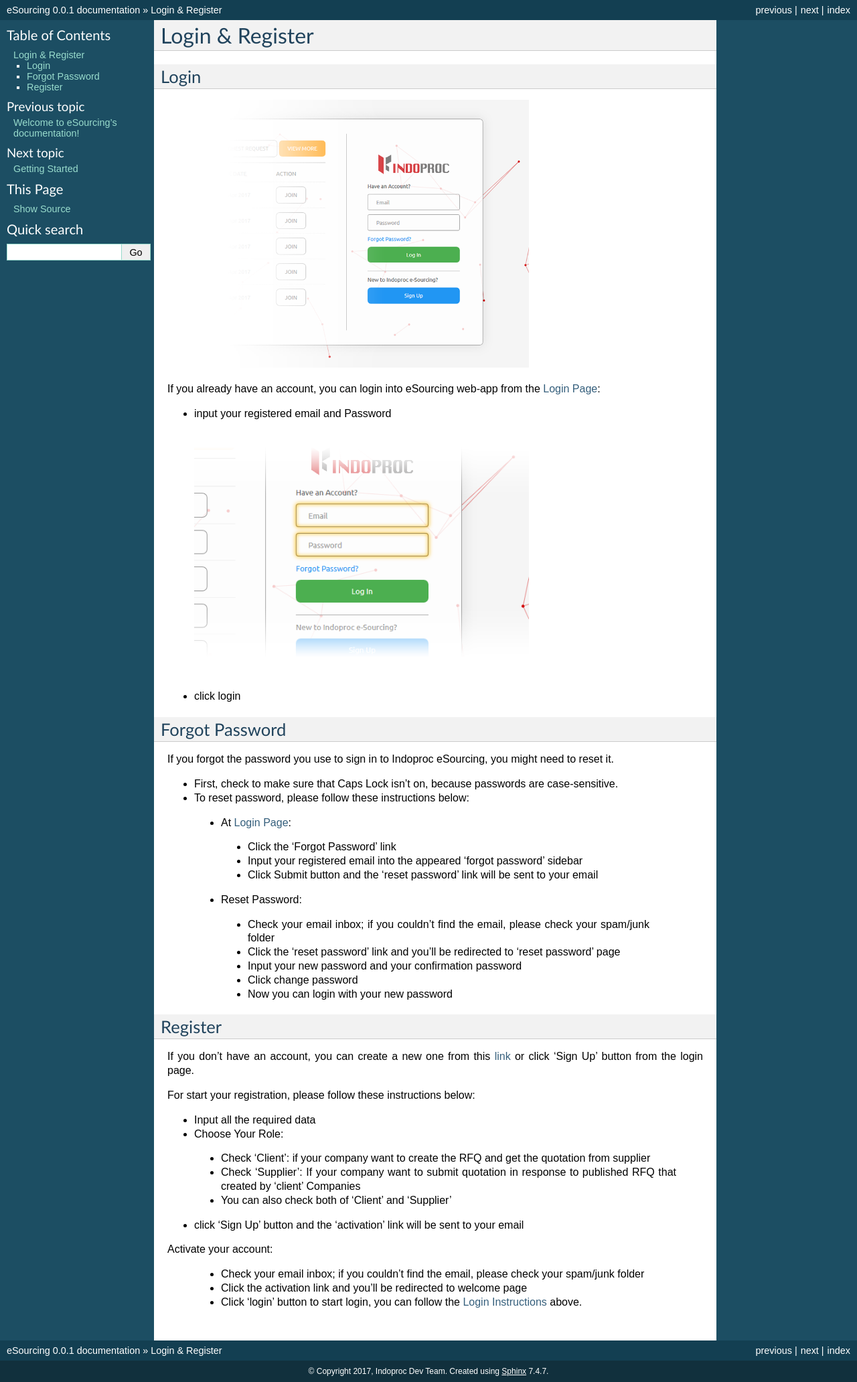
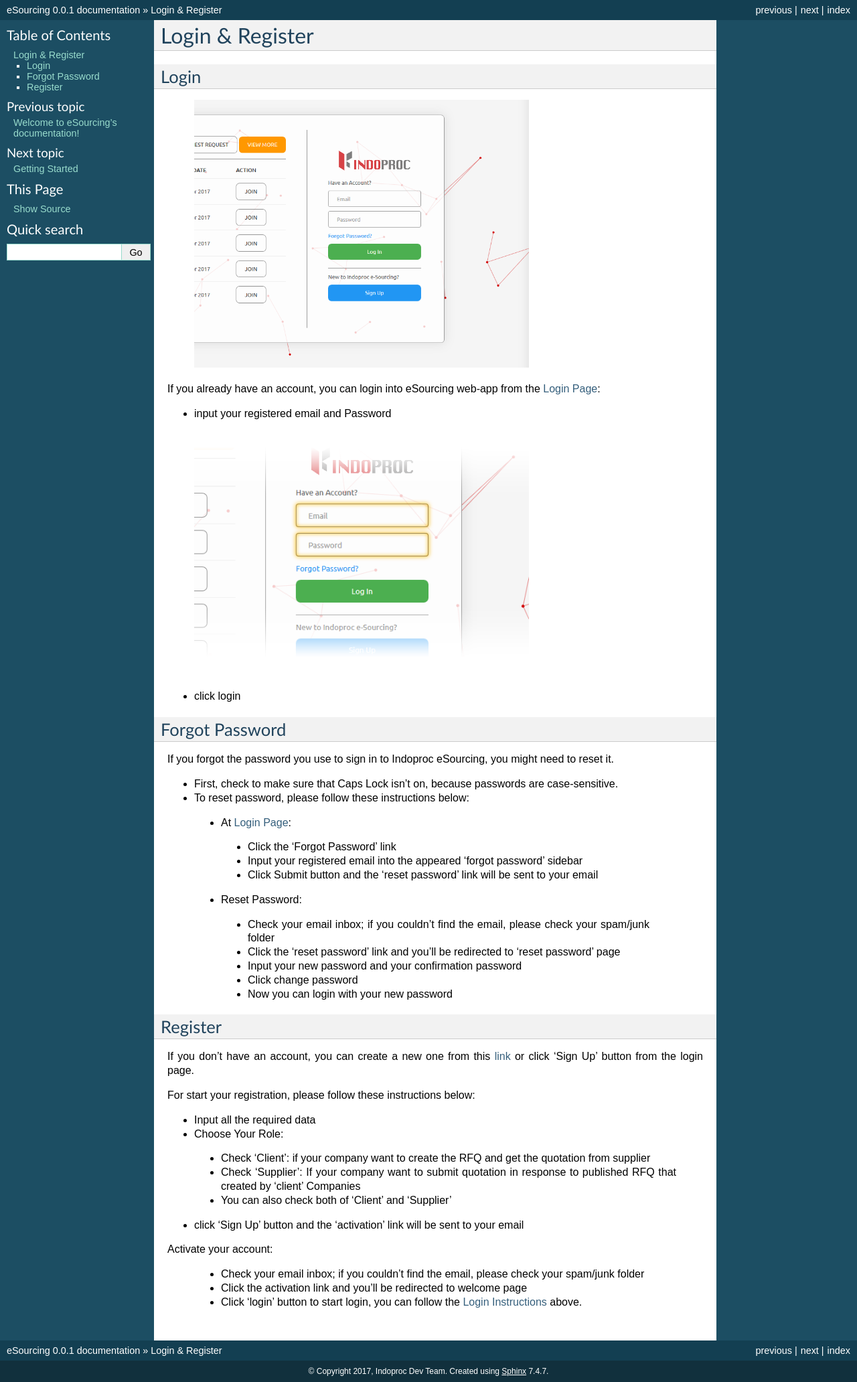
Before and after one commit to ralese/docs, a Sphinx documentation site: the page built from source/Login_Register.rst, in a window 1280 px wide. Shown: the whole page at 67% size. Built offline with Sphinx 7.4.7, drawn with Linux system fonts in a browser that asks for light colours.

Commit message:
test img

```diff
--- a/source/Login_Register.rst
+++ b/source/Login_Register.rst
@@ -6,7 +6,7 @@
 Login
 -----
 
-  .. image:: login_ss.png
+  .. image:: img_src/login_ss.png
       :width: 500px
       :alt: Login Preview
 
@@ -15,7 +15,7 @@
 
 - input your registered email and Password
 
-  .. image:: userpass_ss.png
+  .. image:: img_src/userpass_ss.png
       :width: 500px
       :alt: Login Preview
 
```
Also changed, not shown: source/img_src/login_ss.png (added), source/img_src/userpass_ss.png (renamed from source/userpass_ss.png), source/login_ss.png (deleted).
